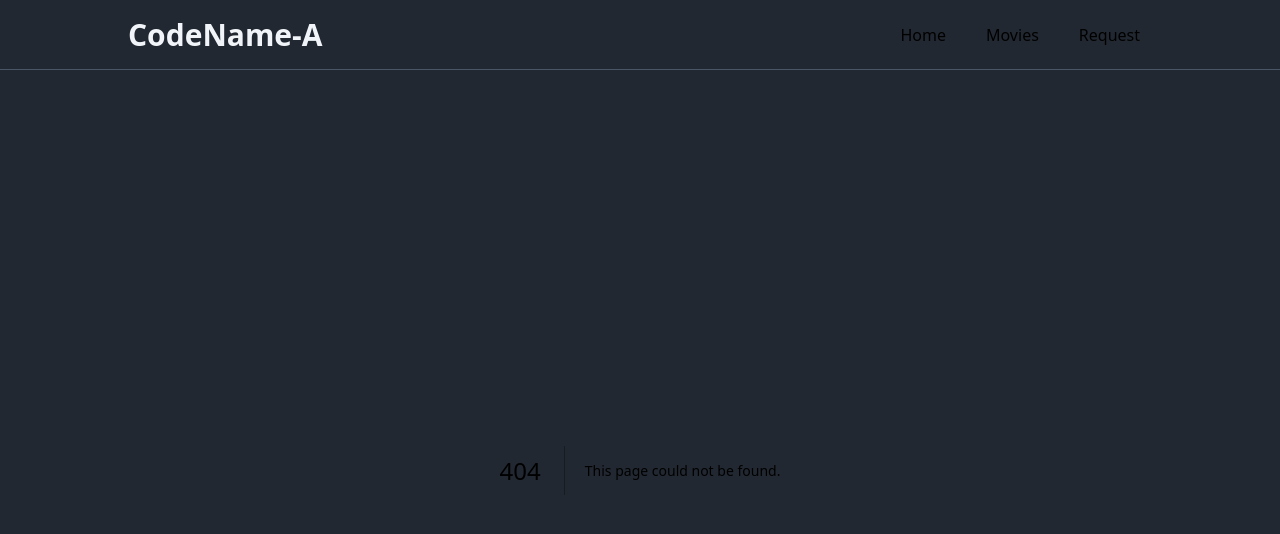
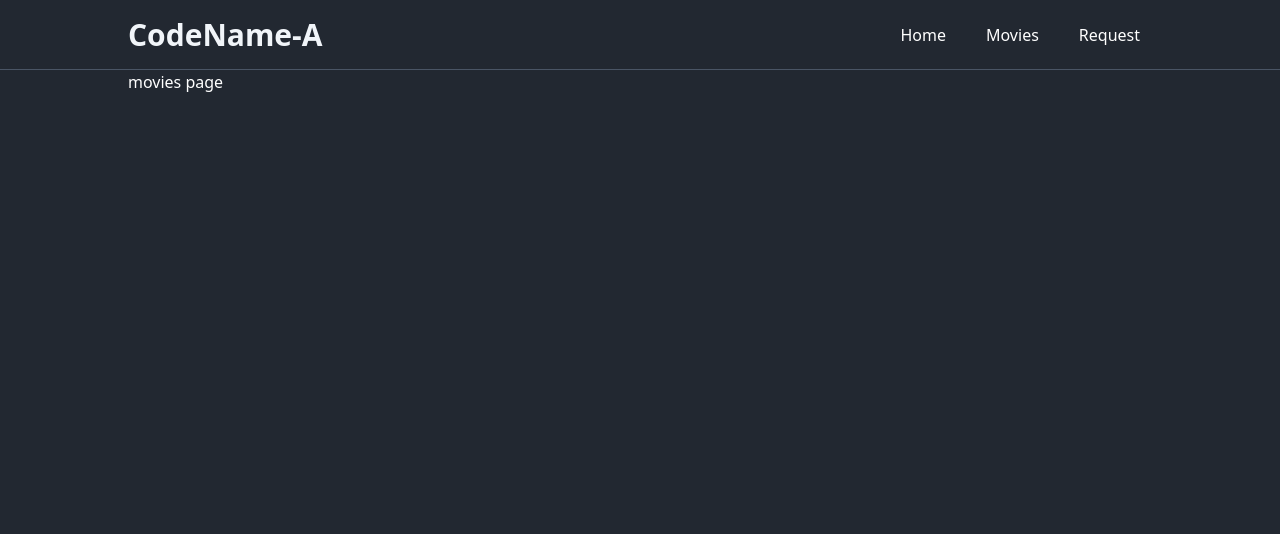
Before and after one commit to ghostknight07/CodeName-A, a Next.js app: page /movies in a window 1280 px wide. Before the commit this address had no page. Shown: the top 534 px of the page. Built offline with nearby package versions, Linux system fonts and the light colour scheme.

Commit message:
add file system routing

```diff
--- a/src/app/globals.css
+++ b/src/app/globals.css
@@ -112,6 +112,10 @@
   --sidebar-ring: oklch(0.551 0.027 264.364);
 }
 
+.text-white{
+    color: white;
+}
+
 @layer base {
   * {
     @apply border-border outline-ring/50;
--- a/src/app/layout.js
+++ b/src/app/layout.js
@@ -21,7 +21,7 @@ export default function RootLayout({ children }) {
   return (
     <html lang="en">
       <body
-        className={`${geistSans.variable} ${geistMono.variable} text-slate-100 antialiased`}
+        className={`${geistSans.variable} ${geistMono.variable} text-white antialiased`}
       >
                 <div className="flex flex-col items-center bg-[#222831]">
                 <Navbar />
--- /dev/null
+++ b/src/app/movies/page.js
@@ -0,0 +1,5 @@
+export default function movies() {
+    return (
+        <h1>movies page</h1>
+    );
+}
```
